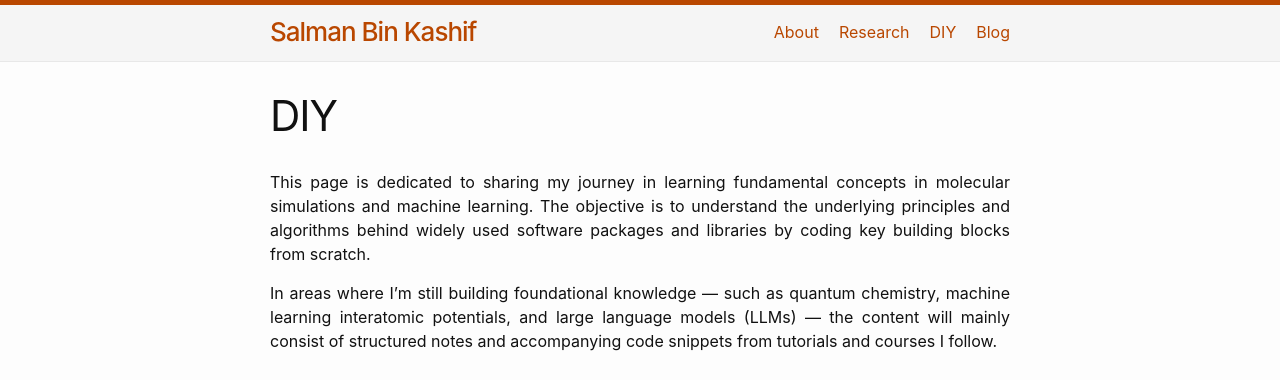
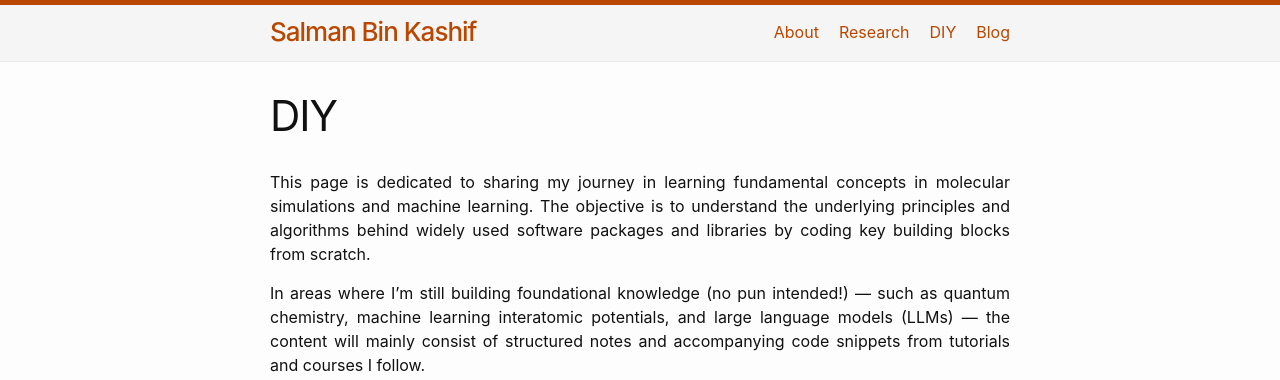
Before and after one commit to sbkashif/sbkashif.github.io, a Jekyll site: the page built from portfolio.md, in a window 1280 px wide, cut to the strip 0-380 px from the top of the page. Built offline with Jekyll 4.4.1, drawn with Linux system fonts in a browser that asks for light colours.

Commit message:
minor modifications in descriptive text on index and portfolio page

```diff
--- a/portfolio.md
+++ b/portfolio.md
@@ -5,6 +5,6 @@ permalink: /portfolio/
 ---
 This page is dedicated to sharing my journey in learning fundamental concepts in molecular simulations and machine learning. The objective is to understand the underlying principles and algorithms behind widely used software packages and libraries by coding key building blocks from scratch.
 
-In areas where I’m still building foundational knowledge — such as quantum chemistry, machine learning interatomic potentials, and large language models (LLMs) — the content will mainly consist of structured notes and accompanying code snippets from tutorials and courses I follow.
+In areas where I’m still building foundational knowledge (no pun intended!) — such as quantum chemistry, machine learning interatomic potentials, and large language models (LLMs) — the content will mainly consist of structured notes and accompanying code snippets from tutorials and courses I follow.
 
 {% include portfolio_grid.html show_excerpt=true limit=100 %}
```
Also changed, not shown: index.md (+3 -1 lines).
